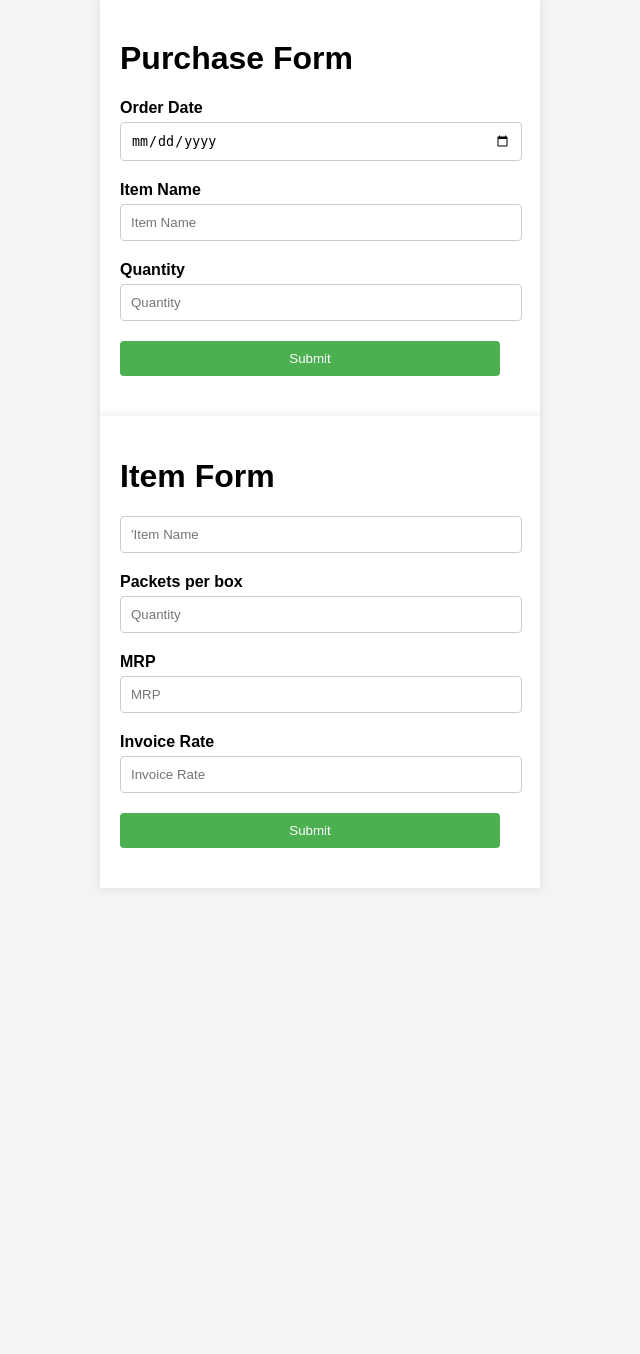
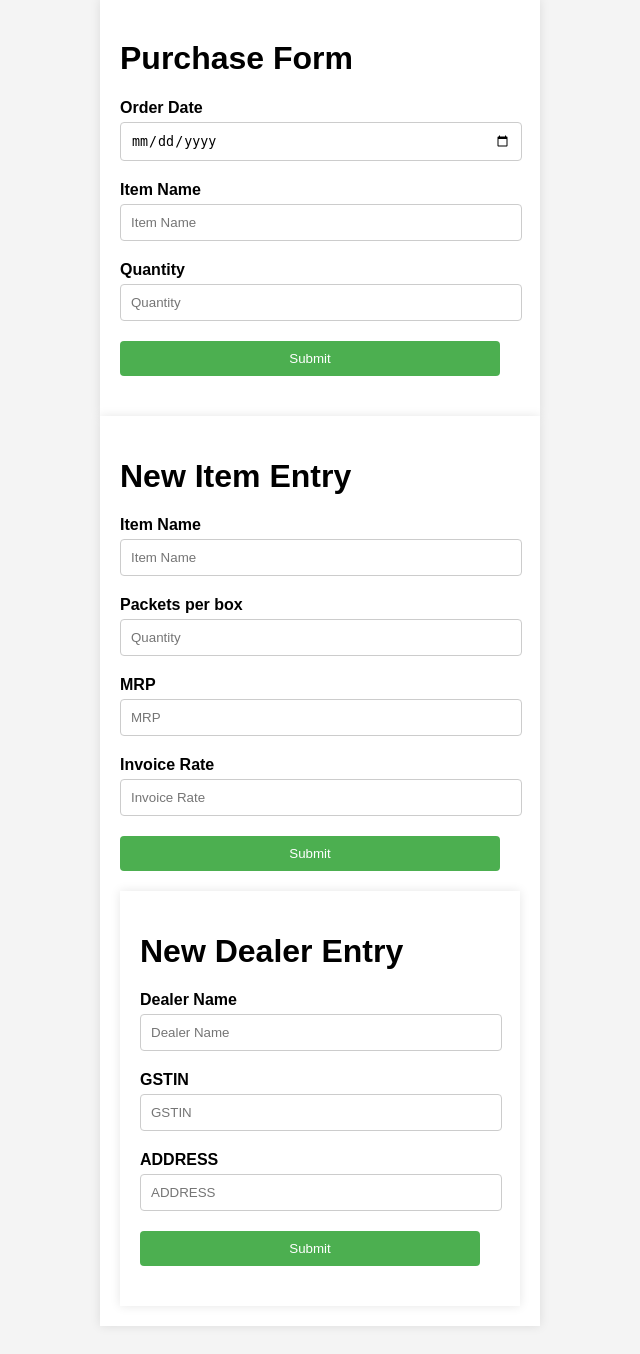
Before and after one commit to code-rishav/INVENTORY_MANAGER_V2, a Django app: template templates/stock/sale-form.html in a window 1280 px wide. Shown: the part 89-1443 px from the top of the page, without its empty margins (320-960 px from the left). Before the commit the page ends 937 px from the top, so only its background shows below. Run offline with Django 4.2, Linux system fonts and the light colour scheme; the template is opened without the code that fills it, so the values that code supplies are empty.

Commit message:
minor changes to layouts

```diff
--- a/templates/stock/accounts-update.html
+++ b/templates/stock/accounts-update.html
@@ -6,7 +6,7 @@
   <link rel="stylesheet" href="{% static 'stock/form-template.css' %}">
 </head>
 <body>
-    <a href="{%url 'index' %}" style="display: block;padding: 10px 20px;text-decoration: none;color: #333;">BACK</a>
+    <a href="{%url 'homepage' %}" style="display: block;padding: 10px 20px;text-decoration: none;color: #333;">BACK</a>
   <div class="form-container">
     <h2>UPDATE Account</h2>
     <form method="post" action="#">
--- a/templates/stock/bill-template.html
+++ b/templates/stock/bill-template.html
@@ -93,7 +93,7 @@
             <button type="button" class="deleteitem" onclick="deleteLastItemFromTable()">Dlete last Item</button>
             <button class="exclude" id="generateBill" name="newBill" value="newBill">SUBMIT</button>
            <button class="exclude" onclick="refreshPage()" >REFRESH</button>
-           <button class="home" onclick="window.location.href = '{%url 'index'%}';">HOME</button>
+           <button class="home" onclick="window.location.href = '{%url 'homepage'%}';">HOME</button>
           </div>
 
 
--- a/templates/stock/bill.html
+++ b/templates/stock/bill.html
@@ -10,7 +10,7 @@
 </head>
 <body>
     <div id="mysidenav" class="sidenav">
-        <span><a href="{% url 'index' %}">HOME</a></span>
+        <span><a href="{% url 'homepage' %}">HOME</a></span>
     </div>
 
     <div class="container">
--- a/templates/stock/sale-form.html
+++ b/templates/stock/sale-form.html
@@ -13,7 +13,7 @@
   </head>
   <body>
     <div id="mysidenav" class="sidenav">
-      <span><a href="{% url 'index' %}">HOME</a></span>
+      <span><a href="{% url 'homepage' %}">HOME</a></span>
 
 
      </div>
@@ -57,13 +57,13 @@
 
       <div class="form-container">
         <div class="ientry">
-          <h1>Item Form</h1>
+          <h1>New Item Entry</h1>
 
           <form method="post" action="#">
             {% csrf_token %}
               <div class="form-group">
-                <label for="itemname"></label>
-                <input class="'fname" type="text" name="itemname" placeholder="'Item Name">
+                <label for="itemname">Item Name</label>
+                <input class="'fname" type="text" name="itemname" placeholder="Item Name">
               </div>
               <div class="form-group">
                 <label for="quantity">Packets per box</label>
@@ -82,6 +82,31 @@
               </div>
           </form>
         </div>
+
+        <div class="form-container">
+          <div class="ientry">
+            <h1>New Dealer Entry</h1>
+
+            <form method="post" action="#">
+              {% csrf_token %}
+                <div class="form-group">
+                  <label for="itemname">Dealer Name</label>
+                  <input class="fname" type="text" name="dealername" placeholder="Dealer Name">
+                </div>
+                <div class="form-group">
+                  <label for="quantity">GSTIN</label>
+                  <input class="fname" type="text" name="gstin" placeholder="GSTIN">
+                </div>
+                <div class="form-group">
+                  <label for="mrp">ADDRESS</label>
+                  <input class="fname" type="text" name="address" placeholder="ADDRESS">
+                </div>
+
+                <div class="form-group">
+                  <button type="submit" name="newDealer" value="newDealer" class="button">Submit</button>
+                </div>
+            </form>
+          </div>
       </div>
 
 
--- a/templates/stock/stocks.html
+++ b/templates/stock/stocks.html
@@ -63,7 +63,7 @@
                             <td>{{ p.item }}</td>
                             <td>{{ p.date }}</td>
                             <td>{{p.quantity}}</td>
-                           <td>{{p.rate}}</td>
+                           <td>{{p.item.invoice_rate}}</td>
                             <td>{{p.amount}}</td>
                         </tr>
                         {% endfor %}
```
Also changed, not shown: stock/models.py (+14 -7 lines), stock/views.py (+15 -2 lines), storemanager/urls.py (+3 -4 lines), db.sqlite3, stock/migrations/0001_initial.py, 3 other files.
